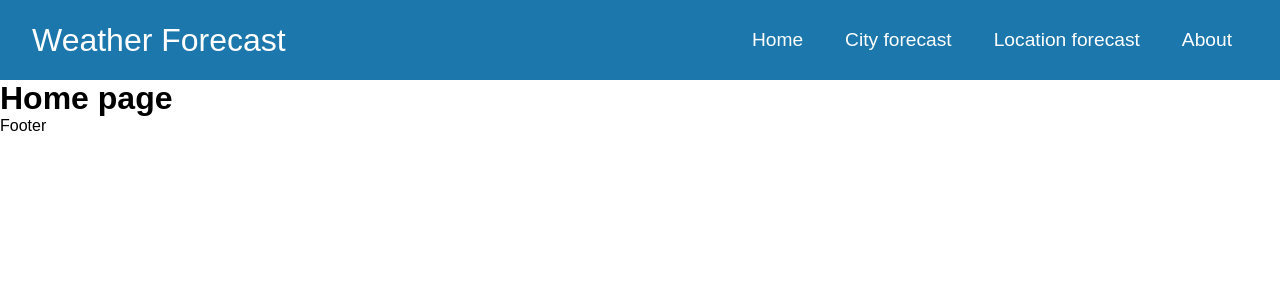
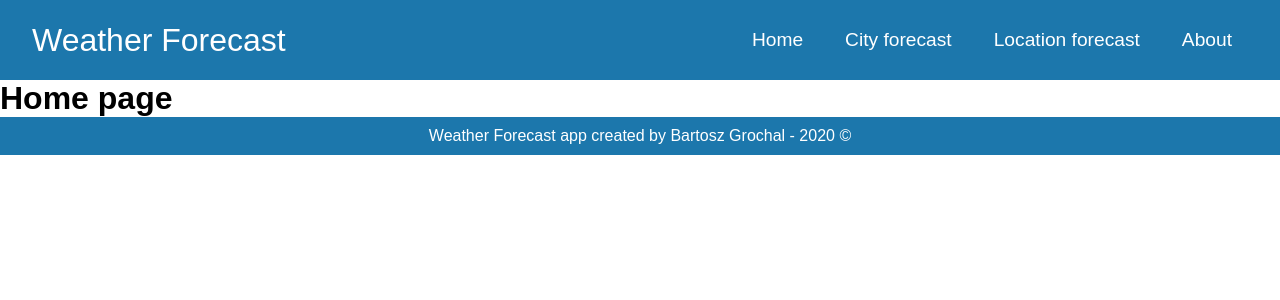
Before and after one commit to b-grochal/react-weather-forecast, a React (Create React App) app: page / in a window 1280 px wide. Shown: the top 300 px of the page. Built offline with nearby package versions, Linux system fonts and the light colour scheme.

Commit message:
Created template for footer with styles.

```diff
--- a/src/components/Footer/index.js
+++ b/src/components/Footer/index.js
@@ -1,8 +1,11 @@
 import React from 'react';
+import './style.css';
 
 const Footer = () => {
     return (
-        <span>Footer</span>
+        <footer className='footer'>
+            Weather Forecast app created by Bartosz Grochal - 2020 &copy;
+        </footer>
     )
 }
 
--- a/src/components/Footer/style.css
+++ b/src/components/Footer/style.css
@@ -0,0 +1,7 @@
+.footer {
+    background-color: #1C77AC;
+    color: #FFFFFF;
+    padding: 10px 0;
+    font-size: 1rem;
+    text-align: center;
+}
```
